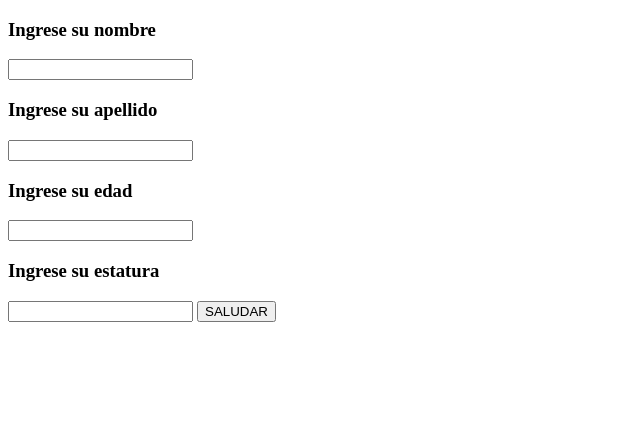
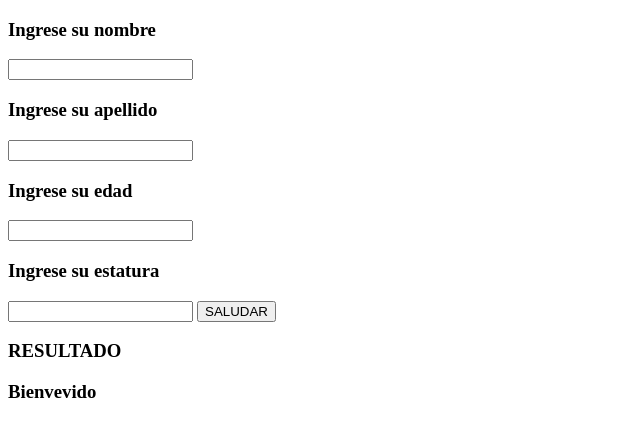
Before and after one commit to KarenAvila29/krakeDev, a plain HTML site: page utilitarios/saludo.html in a window 1280 px wide. Both pictures are taken after a click on the button "SALUDAR". Shown: the whole page, without its empty margins (0-640 px from the left). Drawn offline with Linux system fonts and the light colour scheme.

Commit message:
funcion mostrar texto implementada

```diff
--- a/utilitarios/saludo.html
+++ b/utilitarios/saludo.html
@@ -12,6 +12,10 @@
         <input type="text" id="txtEdad"/>
          <h3>Ingrese su estatura</h3>
         <input type="text" id="txtEstatura"/>
+
         <input type="button" value="SALUDAR" onclick="saludar();"/>
+
+        <h3>RESULTADO</h3>
+         <h3 id="lblResultado"></h3>
     </body>
 </html>
--- a/utilitarios/saludos.js
+++ b/utilitarios/saludos.js
@@ -3,12 +3,18 @@ saludar=function(){
     let nombre=recuperarTexto("txtNombre");
     //recuperar el valor de la caja de texto txtApellido
     let apellido=recuperarTexto("txtApellido");
-
+//recuperar el valor de la caja de texto txtEdad
     let edad=recuperarInt("txtEdad");
-
+//recuperar el valor de la caja de texto txtEstatura
     let estatura=recuperarFloat("txtEstatura");
-
-
+//mostrar texto
+    let mensajeBienvenida="Bienvevido " +nombre+ " "+apellido;
+    mostrarTexto("lblResultado",mensajeBienvenida);
+}
+mostrarTexto=function(idComponente,mensaje){
+    let componente;
+    componente=document.getElementById(idComponente);
+    componente.innerText=mensaje;
 }
 recuperarTexto=function(idComponente){
     let componente;
```
